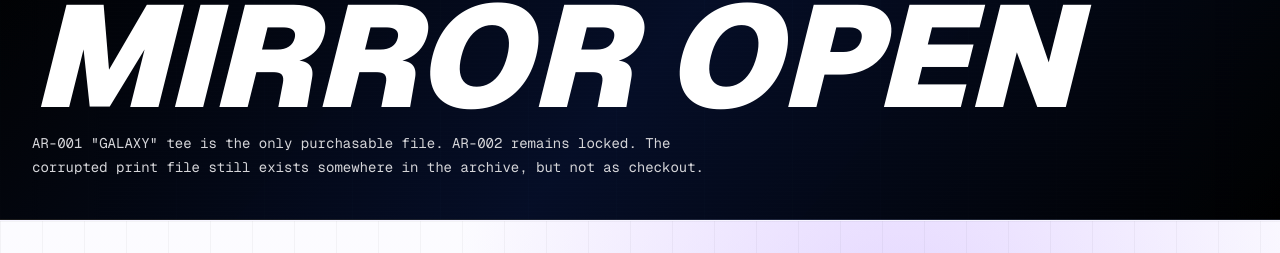
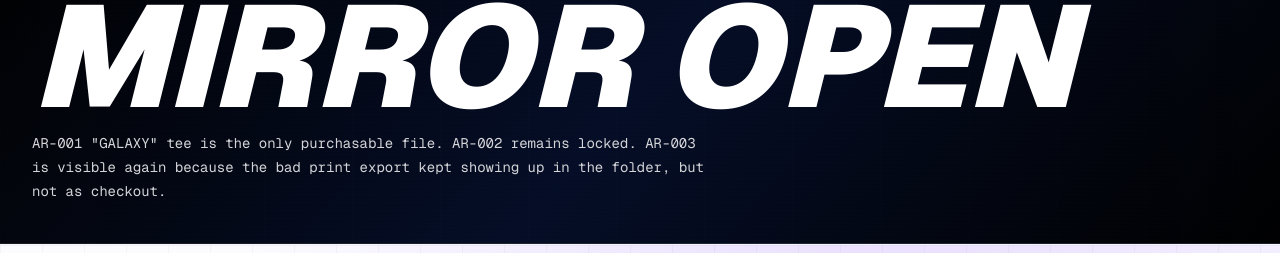
Before and after one commit to zar5177-cloud/actionreplaywebsite, a Next.js app: page /shop in a window 1280 px wide. Shown: the part 136-389 px from the top of the page. Built offline with nearby package versions, Linux system fonts and the light colour scheme.

Commit message:
Show corrupted promo poster in shop

```diff
--- a/src/app/shop/page.tsx
+++ b/src/app/shop/page.tsx
@@ -34,8 +34,8 @@ export default async function ShopPage({
           </h1>
           <p className="mt-4 max-w-[20rem] break-words font-mono text-xs leading-6 text-zinc-300 sm:max-w-2xl sm:text-sm">
             AR-001 &quot;GALAXY&quot; tee is the only purchasable file. AR-002 remains
-            locked. The corrupted print file still exists somewhere in the
-            archive, but not as checkout.
+            locked. AR-003 is visible again because the bad print export kept
+            showing up in the folder, but not as checkout.
           </p>
         </div>
       </section>
--- a/src/components/shop-experience.tsx
+++ b/src/components/shop-experience.tsx
@@ -14,6 +14,7 @@ const statusOptions: { label: string; value: StatusFilter }[] = [
   { label: "Live", value: "live" },
   { label: "Locked", value: "locked" },
   { label: "Pending", value: "coming_soon" },
+  { label: "Unverified", value: "hidden" },
 ];
 
 const sortOptions: { label: string; value: SortKey }[] = [
--- a/src/lib/brand-data.ts
+++ b/src/lib/brand-data.ts
@@ -84,9 +84,10 @@ export const liveProductSlugs = ["action-replay-galaxy-tee"] as const;
 export const visibleProductSlugs = [
   "action-replay-galaxy-tee",
   "ar-002-memory-card-tee",
+  "ar-003-corrupted-promo-poster",
 ] as const;
 
-export const hiddenProductSlugs = ["ar-003-corrupted-promo-poster"] as const;
+export const hiddenProductSlugs = [] as const;
 
 export const publicProductSlugs = [
   ...visibleProductSlugs,
```
Also changed, not shown: 1 other file (tests, documents, lock files or other folders).
